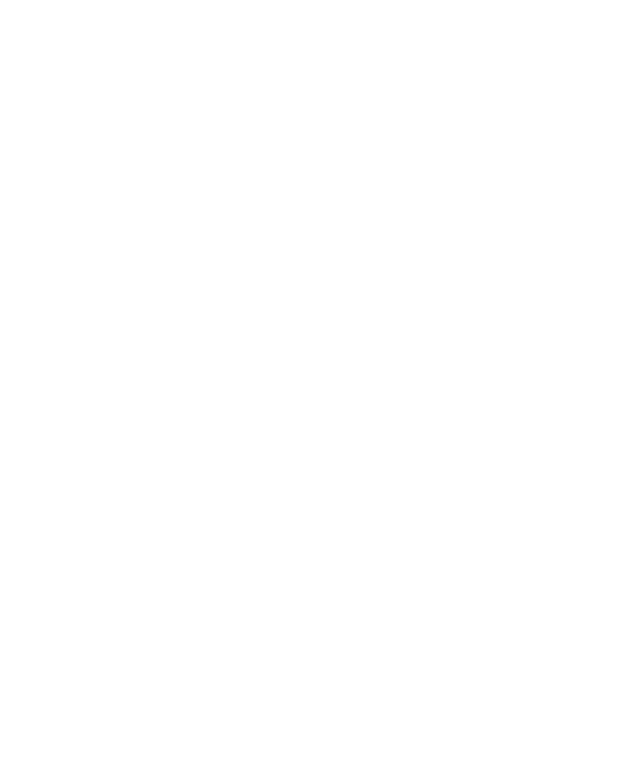
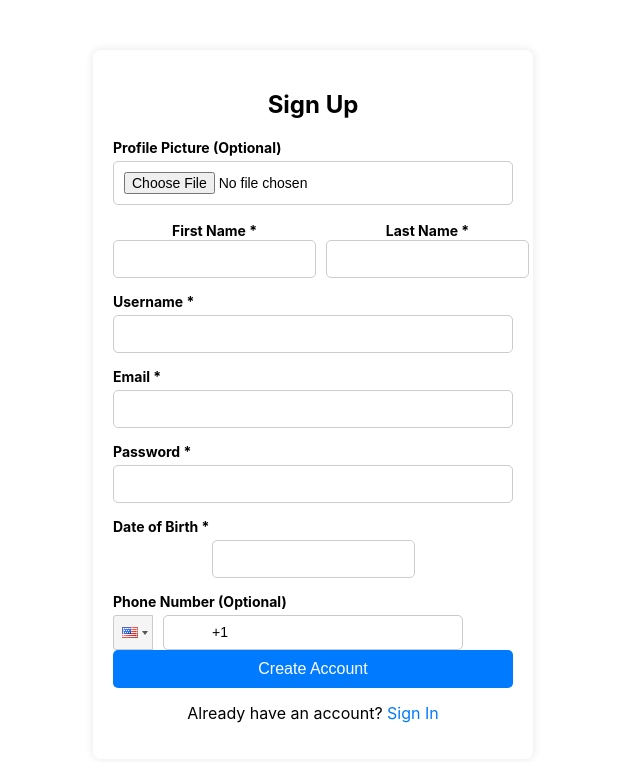
Before and after one commit to Geargoblin/CSDS395_2025Spring_PollPal, a React (Create React App) app in the folder frontend/: page /signup in a window 1280 px wide. Before the commit this address had no page. Shown: the top 762 px of the page, without its empty margins (327-967 px from the left). Built offline with nearby package versions, Linux system fonts and the light colour scheme.

Commit message:
developed sign/signup page

```diff
--- a/frontend/package.json
+++ b/frontend/package.json
@@ -8,7 +8,10 @@
     "@testing-library/react": "^16.2.0",
     "@testing-library/user-event": "^13.5.0",
     "react": "^19.0.0",
+    "react-datepicker": "^8.1.0",
     "react-dom": "^19.0.0",
+    "react-image-crop": "^11.0.7",
+    "react-phone-input-2": "^2.15.1",
     "react-router-dom": "^7.2.0",
     "react-scripts": "5.0.1",
     "web-vitals": "^2.1.4"
--- a/frontend/src/App.js
+++ b/frontend/src/App.js
@@ -3,12 +3,16 @@
 import React from 'react';
 import { BrowserRouter as Router, Routes, Route } from 'react-router-dom';
 import Home from './Pages/Homepage/Home';
+import SignIn from './Pages/SignIn/SignIn';
+import SignUp from './Pages/SignUp/SignUp';
 
 function App() {
   return (
     <Router>
       <Routes>
-        <Route path="/" element={<Home />} />
+      <Route path="/" element={<Home />} />
+      <Route path="/signin" element={<SignIn />} />
+      <Route path="/signup" element={<SignUp />} />
       </Routes>
     </Router>
   );
--- a/frontend/src/Components/Navbar/Navbar.js
+++ b/frontend/src/Components/Navbar/Navbar.js
@@ -1,17 +1,18 @@
 import React from 'react';
 import { Link } from 'react-router-dom';
 import './Navbar.css';
-import Home from '../../Pages/Homepage/Home';
+
 const Navbar = () => {
   return (
     <nav className="navbar">
-      <div className="logo">PollPal</div>
+      <div className="logo">My Website</div>
       <ul className="nav-links">
-
+        <li><Link to="/">Home</Link></li>
         <li><Link to="/about">About Us</Link></li>
         <li><Link to="/contact">Contact Us</Link></li>
         <li><Link to="/help">Help</Link></li>
-        <li><Link to="/login" className="login-btn">Login/Signup</Link></li>
+        <li><Link to="/signin" className="login-btn">Login/Signup</Link></li>
+        <li><Link to="/signup" className="signup-btn">Sign Up</Link></li>
       </ul>
     </nav>
   );
--- /dev/null
+++ b/frontend/src/Pages/SignIn/SignIn.css
@@ -0,0 +1,82 @@
+.signin-container {
+    width: 300px;
+    margin: auto;
+    padding: 20px;
+    background: white;
+    box-shadow: 0px 0px 10px rgba(0, 0, 0, 0.1);
+    text-align: center;
+    margin-top: 50px;
+    border-radius: 8px;
+  }
+
+  h2 {
+    margin-bottom: 20px;
+  }
+
+  .signin-form {
+    display: flex;
+    flex-direction: column;
+  }
+
+  label {
+    font-size: 14px;
+    text-align: left;
+    margin-bottom: 5px;
+    font-weight: bold;
+  }
+
+  input {
+    padding: 10px;
+    margin-bottom: 15px;
+    border: 1px solid #ccc;
+    border-radius: 5px;
+    font-size: 14px;
+  }
+
+  .password-container {
+    display: flex;
+    align-items: center;
+    position: relative;
+  }
+
+  .password-container input {
+    flex: 1;
+    padding-right: 50px;
+  }
+
+  .show-password-btn {
+    position: absolute;
+    right: 10px;
+    background: none;
+    border: none;
+    cursor: pointer;
+    font-size: 12px;
+    color: #007bff;
+  }
+
+  .signin-btn {
+    background: #007bff;
+    color: white;
+    padding: 10px;
+    border: none;
+    border-radius: 5px;
+    cursor: pointer;
+    font-size: 16px;
+  }
+
+  .signin-btn:hover {
+    background: #0056b3;
+  }
+
+  .signup-link {
+    margin-top: 15px;
+  }
+
+  .signup-link a {
+    color: #007bff;
+    text-decoration: none;
+  }
+
+  .signup-link a:hover {
+    text-decoration: underline;
+  }
--- /dev/null
+++ b/frontend/src/Pages/SignIn/SignIn.js
@@ -0,0 +1,48 @@
+import React, { useState } from 'react';
+import { Link } from 'react-router-dom';
+import './SignIn.css';
+
+const SignIn = () => {
+  const [password, setPassword] = useState('');
+  const [showPassword, setShowPassword] = useState(false);
+
+  const togglePasswordVisibility = () => {
+    setShowPassword(!showPassword);
+  };
+
+  return (
+    <div className="signin-container">
+      <h2>Sign In</h2>
+      <form className="signin-form">
+        <label>Username or Email</label>
+        <input type="text" placeholder="Enter your username or email" required />
+
+        <label>Password</label>
+        <div className="password-container">
+          <input
+            type={showPassword ? 'text' : 'password'}
+            placeholder="Enter your password"
+            value={password}
+            onChange={(e) => setPassword(e.target.value)}
+            required
+          />
+          <button
+            type="button"
+            className="show-password-btn"
+            onClick={togglePasswordVisibility}
+          >
+            {showPassword ? 'Hide' : 'Show'}
+          </button>
+        </div>
+
+        <button type="submit" className="signin-btn">Login</button>
+      </form>
+
+      <p className="signup-link">
+        Don't have an account? <Link to="/signup">Sign Up</Link>
+      </p>
+    </div>
+  );
+};
+
+export default SignIn;
--- /dev/null
+++ b/frontend/src/Pages/SignUp/SignUp.css
@@ -0,0 +1,78 @@
+.signup-container {
+    width: 400px;
+    margin: auto;
+    padding: 20px;
+    background: white;
+    box-shadow: 0px 0px 10px rgba(0, 0, 0, 0.1);
+    text-align: center;
+    margin-top: 50px;
+    border-radius: 8px;
+  }
+
+  h2 {
+    margin-bottom: 20px;
+  }
+
+  .signup-form {
+    display: flex;
+    flex-direction: column;
+  }
+
+  label {
+    font-size: 14px;
+    text-align: left;
+    margin-bottom: 5px;
+    font-weight: bold;
+  }
+
+  input {
+    padding: 10px;
+    margin-bottom: 15px;
+    border: 1px solid #ccc;
+    border-radius: 5px;
+    font-size: 14px;
+  }
+
+  .name-fields {
+    display: flex;
+    gap: 10px;
+  }
+
+  .name-fields div {
+    flex: 1;
+  }
+
+  .signup-btn {
+    background: #007bff;
+    color: white;
+    padding: 10px;
+    border: none;
+    border-radius: 5px;
+    cursor: pointer;
+    font-size: 16px;
+  }
+
+  .signup-btn:hover {
+    background: #0056b3;
+  }
+
+  .signin-link {
+    margin-top: 15px;
+  }
+
+  .signin-link a {
+    color: #007bff;
+    text-decoration: none;
+  }
+
+  .signin-link a:hover {
+    text-decoration: underline;
+  }
+
+  .phone-input {
+    margin-bottom: 15px;
+  }
+
+  .react-datepicker-wrapper {
+    width: 100%;
+  }
--- /dev/null
+++ b/frontend/src/Pages/SignUp/SignUp.js
@@ -0,0 +1,89 @@
+import React, { useState } from 'react';
+import { Link } from 'react-router-dom';
+import PhoneInput from 'react-phone-input-2';
+import 'react-phone-input-2/lib/style.css';
+import ReactCrop from 'react-image-crop';
+import 'react-image-crop/dist/ReactCrop.css';
+import DatePicker from 'react-datepicker';
+import 'react-datepicker/dist/react-datepicker.css';
+import './SignUp.css';
+
+const SignUp = () => {
+  const [image, setImage] = useState(null);
+  const [crop, setCrop] = useState({ aspect: 1 });
+  const [croppedImage, setCroppedImage] = useState(null);
+  const [dob, setDob] = useState(null);
+  const [phone, setPhone] = useState('');
+  const [formData, setFormData] = useState({
+    firstName: '',
+    lastName: '',
+    username: '',
+    email: '',
+    password: '',
+  });
+
+  const handleInputChange = (e) => {
+    setFormData({ ...formData, [e.target.name]: e.target.value });
+  };
+
+  const handleImageChange = (e) => {
+    if (e.target.files && e.target.files[0]) {
+      setImage(URL.createObjectURL(e.target.files[0]));
+    }
+  };
+
+  return (
+    <div className="signup-container">
+      <h2>Sign Up</h2>
+
+      <form className="signup-form">
+        {/* Profile Picture Upload */}
+        <label>Profile Picture (Optional)</label>
+        <input type="file" accept="image/*" onChange={handleImageChange} />
+        {image && (
+          <ReactCrop src={image} crop={crop} onChange={setCrop} onComplete={(c) => setCroppedImage(c)} />
+        )}
+
+        {/* First Name & Last Name */}
+        <div className="name-fields">
+          <div>
+            <label>First Name *</label>
+            <input type="text" name="firstName" value={formData.firstName} onChange={handleInputChange} required />
+          </div>
+          <div>
+            <label>Last Name *</label>
+            <input type="text" name="lastName" value={formData.lastName} onChange={handleInputChange} required />
+          </div>
+        </div>
+
+        {/* Username */}
+        <label>Username *</label>
+        <input type="text" name="username" value={formData.username} onChange={handleInputChange} required />
+
+        {/* Email */}
+        <label>Email *</label>
+        <input type="email" name="email" value={formData.email} onChange={handleInputChange} required />
+
+        {/* Password */}
+        <label>Password *</label>
+        <input type="password" name="password" value={formData.password} onChange={handleInputChange} required />
+
+        {/* Date of Birth */}
+        <label>Date of Birth *</label>
+        <DatePicker selected={dob} onChange={(date) => setDob(date)} dateFormat="yyyy-MM-dd" required />
+
+        {/* Phone Number */}
+        <label>Phone Number (Optional)</label>
+        <PhoneInput country={'us'} value={phone} onChange={setPhone} />
+
+        <button type="submit" className="signup-btn">Create Account</button>
+      </form>
+
+      <p className="signin-link">
+        Already have an account? <Link to="/signin">Sign In</Link>
+      </p>
+    </div>
+  );
+};
+
+export default SignUp;
```
Also changed, not shown: 1 other file (tests, documents, lock files or other folders).
